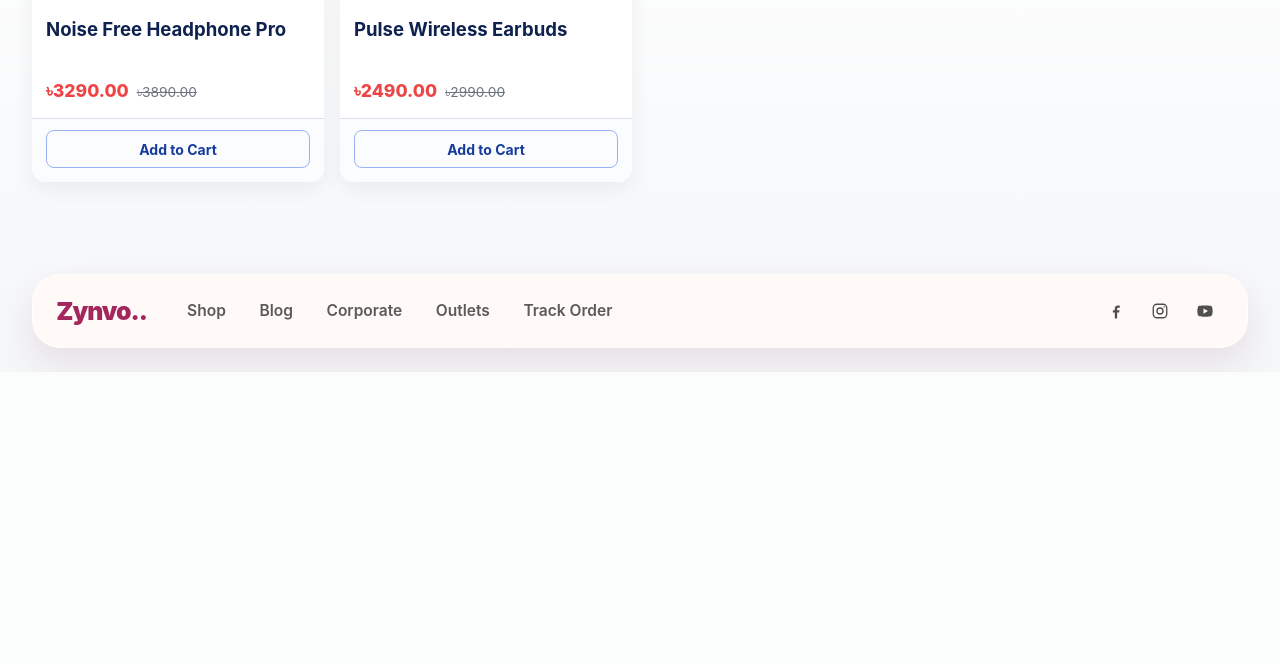
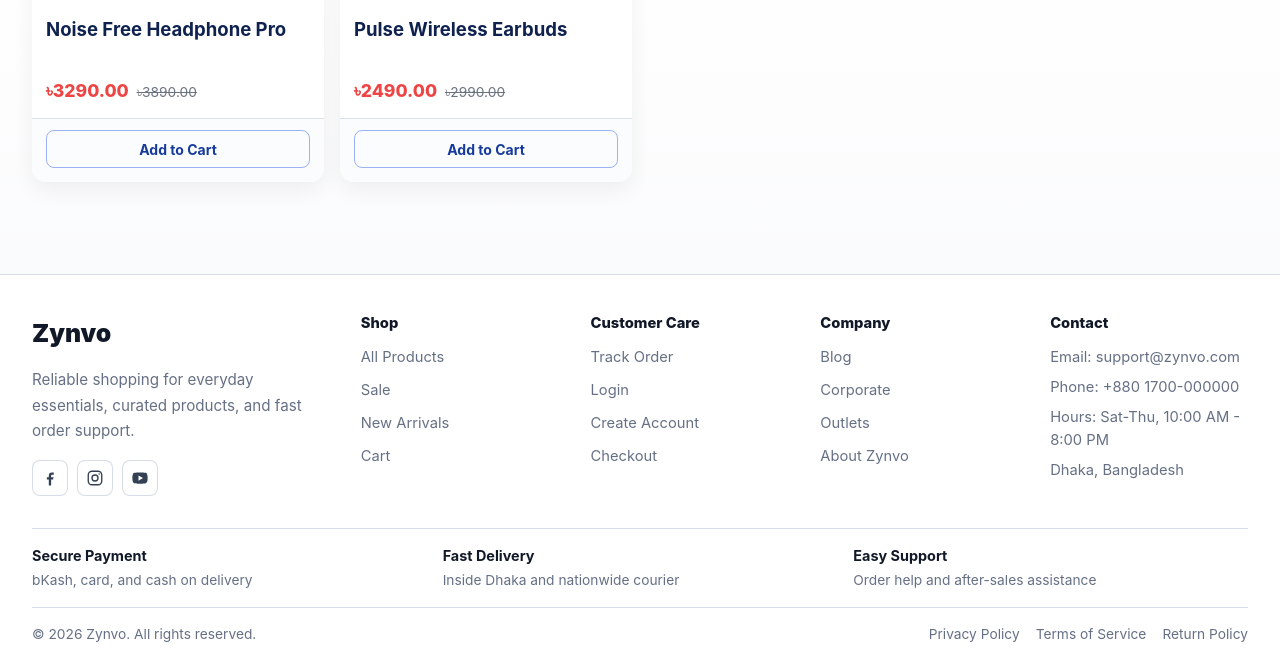
Before and after one commit to nur949/ecommerce, a Django app: page /category/audio/ in a window 1280 px wide. Shown: the part 519-1183 px from the top of the page. Before the commit the page ends 891 px from the top, so only its background shows below. Run offline with Django 5.2, Linux system fonts and the light colour scheme; data comes from the database, SQL or seed files in the repository; some libraries are stand-ins or nearby versions.

Commit message:
Redesign site footer

```diff
--- a/static/css/styles.css
+++ b/static/css/styles.css
@@ -2000,3 +2000,161 @@ body.mini-cart-active {
     text-align: left;
   }
 }
+
+/* Flat professional footer */
+.site-footer {
+  background: #ffffff;
+  border-top: 1px solid rgba(213, 219, 229, .94);
+  color: #344054;
+}
+
+.site-footer-main {
+  display: grid;
+  grid-template-columns: 1.5fr repeat(4, minmax(0, 1fr));
+  gap: 2rem;
+  padding: 2.5rem 0 2rem;
+}
+
+.footer-logo {
+  display: inline-flex;
+  margin-bottom: .9rem;
+  color: #111827;
+  font-size: 1.55rem;
+  font-weight: 900;
+  letter-spacing: 0;
+  text-decoration: none;
+}
+
+.footer-copy {
+  max-width: 320px;
+  margin: 0 0 1rem;
+  color: #667085;
+  line-height: 1.7;
+  font-size: .95rem;
+}
+
+.footer-social {
+  display: flex;
+  align-items: center;
+  gap: .55rem;
+}
+
+.footer-social a {
+  display: inline-flex;
+  align-items: center;
+  justify-content: center;
+  width: 36px;
+  height: 36px;
+  border: 1px solid rgba(213, 219, 229, .94);
+  border-radius: 8px;
+  color: #344054;
+  background: #fff;
+  text-decoration: none;
+}
+
+.footer-social a:hover {
+  color: #1769e8;
+  border-color: rgba(23, 105, 232, .36);
+}
+
+.footer-column h2 {
+  margin: 0 0 .85rem;
+  color: #111827;
+  font-size: .92rem;
+  font-weight: 800;
+}
+
+.footer-column a,
+.footer-column p {
+  display: block;
+  margin: 0 0 .62rem;
+  color: #667085;
+  font-size: .92rem;
+  line-height: 1.55;
+  text-decoration: none;
+}
+
+.footer-column a:hover {
+  color: #1769e8;
+}
+
+.footer-contact p {
+  margin-bottom: .45rem;
+}
+
+.footer-service-row {
+  display: grid;
+  grid-template-columns: repeat(3, minmax(0, 1fr));
+  gap: 1rem;
+  padding: 1rem 0;
+  border-top: 1px solid rgba(213, 219, 229, .94);
+  border-bottom: 1px solid rgba(213, 219, 229, .94);
+}
+
+.footer-service-row div {
+  display: grid;
+  gap: .2rem;
+}
+
+.footer-service-row strong {
+  color: #111827;
+  font-size: .9rem;
+}
+
+.footer-service-row span {
+  color: #667085;
+  font-size: .86rem;
+}
+
+.site-footer-bottom {
+  display: flex;
+  align-items: center;
+  justify-content: space-between;
+  gap: 1rem;
+  padding: 1rem 0 1.25rem;
+  color: #667085;
+  font-size: .86rem;
+}
+
+.site-footer-bottom p {
+  margin: 0;
+}
+
+.site-footer-bottom div {
+  display: flex;
+  align-items: center;
+  gap: 1rem;
+  flex-wrap: wrap;
+  justify-content: flex-end;
+}
+
+@media (max-width: 991px) {
+  .site-footer-main {
+    grid-template-columns: repeat(2, minmax(0, 1fr));
+    gap: 1.5rem;
+  }
+
+  .footer-brand {
+    grid-column: 1 / -1;
+  }
+
+  .footer-service-row {
+    grid-template-columns: 1fr;
+  }
+
+  .site-footer-bottom {
+    align-items: flex-start;
+    flex-direction: column;
+  }
+
+  .site-footer-bottom div {
+    justify-content: flex-start;
+  }
+}
+
+@media (max-width: 575px) {
+  .site-footer-main {
+    grid-template-columns: 1fr;
+    padding-top: 2rem;
+  }
+}
--- a/templates/includes/footer.html
+++ b/templates/includes/footer.html
@@ -1,27 +1,77 @@
-<footer class="cos-footer-wrap mt-5">
-  <div class="container pb-4">
-    <div class="cos-shell cos-footer-shell">
-      <div class="cos-row cos-footer-row">
-        <a href="{% url 'core:home' %}" class="text-decoration-none cos-logo">{{ site_settings.site_name }}.</a>
-        <nav class="cos-nav cos-footer-nav" aria-label="Footer">
-          <a href="{% url 'catalog:shop' %}" class="cos-nav-link">Shop</a>
-          <a href="{% url 'core:blog_index' %}" class="cos-nav-link">Blog</a>
-          <a href="{% url 'core:corporate' %}" class="cos-nav-link">Corporate</a>
-          <a href="{% url 'core:outlets' %}" class="cos-nav-link">Outlets</a>
-          <a href="{% url 'orders:tracking' %}" class="cos-nav-link">Track Order</a>
-        </nav>
-        <div class="cos-actions">
-          <a href="{{ site_settings.facebook_url|default:'#' }}" class="cos-icon-btn" aria-label="Facebook">
+<footer class="site-footer mt-5">
+  <div class="container">
+    <div class="site-footer-main">
+      <div class="footer-brand">
+        <a href="{% url 'core:home' %}" class="footer-logo">{{ site_settings.site_name }}</a>
+        <p class="footer-copy">Reliable shopping for everyday essentials, curated products, and fast order support.</p>
+        <div class="footer-social" aria-label="Social links">
+          <a href="{{ site_settings.facebook_url|default:'#' }}" aria-label="Facebook">
             <svg width="18" height="18" viewBox="0 0 24 24" fill="currentColor"><path d="M13.5 22v-8h2.7l.5-3h-3.2V9.1c0-.9.3-1.6 1.7-1.6H17V4.8c-.3 0-1.3-.1-2.5-.1-2.5 0-4.1 1.5-4.1 4.4V11H7.8v3h2.6v8h3.1Z"/></svg>
           </a>
-          <a href="{{ site_settings.instagram_url|default:'#' }}" class="cos-icon-btn" aria-label="Instagram">
+          <a href="{{ site_settings.instagram_url|default:'#' }}" aria-label="Instagram">
             <svg width="18" height="18" viewBox="0 0 24 24" fill="none" stroke="currentColor" stroke-width="1.8"><rect x="3" y="3" width="18" height="18" rx="5"/><circle cx="12" cy="12" r="4"/><circle cx="17.5" cy="6.5" r="1" fill="currentColor" stroke="none"/></svg>
           </a>
-          <a href="{{ site_settings.youtube_url|default:'#' }}" class="cos-icon-btn" aria-label="YouTube">
+          <a href="{{ site_settings.youtube_url|default:'#' }}" aria-label="YouTube">
             <svg width="18" height="18" viewBox="0 0 24 24" fill="currentColor"><path d="M21.6 7.2a2.9 2.9 0 0 0-2-2.1C17.8 4.5 12 4.5 12 4.5s-5.8 0-7.6.6a2.9 2.9 0 0 0-2 2.1C1.8 9.1 1.8 12 1.8 12s0 2.9.6 4.8a2.9 2.9 0 0 0 2 2.1c1.8.6 7.6.6 7.6.6s5.8 0 7.6-.6a2.9 2.9 0 0 0 2-2.1c.6-1.9.6-4.8.6-4.8s0-2.9-.6-4.8ZM10 15.5v-7l6 3.5-6 3.5Z"/></svg>
           </a>
         </div>
       </div>
+
+      <div class="footer-column">
+        <h2>Shop</h2>
+        <a href="{% url 'catalog:shop' %}">All Products</a>
+        <a href="{% url 'catalog:shop' %}?sale=1">Sale</a>
+        <a href="{% url 'catalog:shop' %}?sort=latest">New Arrivals</a>
+        <a href="{% url 'orders:cart' %}">Cart</a>
+      </div>
+
+      <div class="footer-column">
+        <h2>Customer Care</h2>
+        <a href="{% url 'orders:tracking' %}">Track Order</a>
+        <a href="{% url 'accounts:login' %}">Login</a>
+        <a href="{% url 'accounts:register' %}">Create Account</a>
+        <a href="{% url 'orders:checkout' %}">Checkout</a>
+      </div>
+
+      <div class="footer-column">
+        <h2>Company</h2>
+        <a href="{% url 'core:blog_index' %}">Blog</a>
+        <a href="{% url 'core:corporate' %}">Corporate</a>
+        <a href="{% url 'core:outlets' %}">Outlets</a>
+        <a href="{% url 'core:home' %}">About Zynvo</a>
+      </div>
+
+      <div class="footer-column footer-contact">
+        <h2>Contact</h2>
+        <p>Email: support@zynvo.com</p>
+        <p>Phone: +880 1700-000000</p>
+        <p>Hours: Sat-Thu, 10:00 AM - 8:00 PM</p>
+        <p>Dhaka, Bangladesh</p>
+      </div>
+    </div>
+
+    <div class="footer-service-row">
+      <div>
+        <strong>Secure Payment</strong>
+        <span>bKash, card, and cash on delivery</span>
+      </div>
+      <div>
+        <strong>Fast Delivery</strong>
+        <span>Inside Dhaka and nationwide courier</span>
+      </div>
+      <div>
+        <strong>Easy Support</strong>
+        <span>Order help and after-sales assistance</span>
+      </div>
+    </div>
+
+    <div class="site-footer-bottom">
+      <p>&copy; {% now "Y" %} {{ site_settings.site_name }}. All rights reserved.</p>
+      <div>
+        <span>Privacy Policy</span>
+        <span>Terms of Service</span>
+        <span>Return Policy</span>
+      </div>
     </div>
   </div>
 </footer>
```
